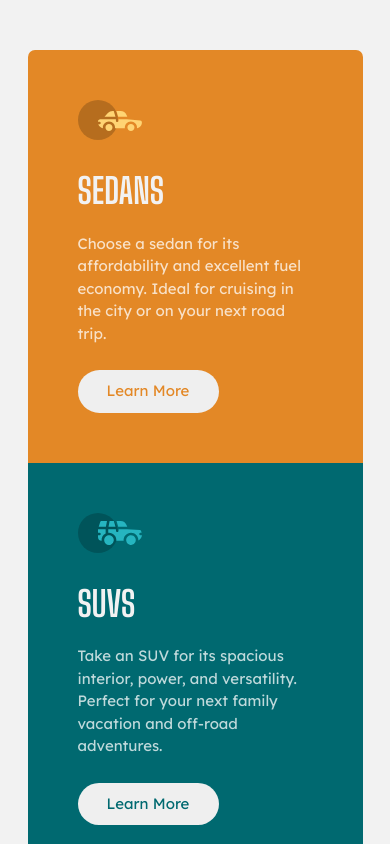
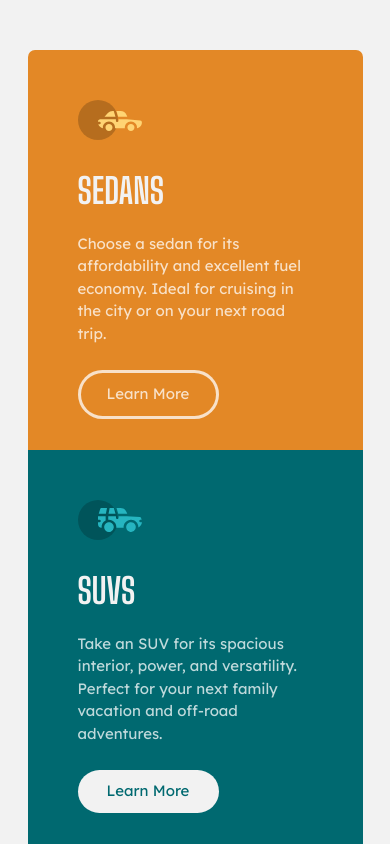
Before and after one commit to DaniDhax/fm-3-column-preview-card-component, a plain HTML site: page index.html in a window 390 px wide. In both pictures the pointer is over the button 148 px from the left and 391 px from the top of the page. Shown: the top 844 px of the page. Drawn offline with Linux system fonts and the light colour scheme.

Commit message:
Mobile 2

```diff
--- a/style.css
+++ b/style.css
@@ -105,8 +105,8 @@ body {
 }
 
 .card {
-
   width: 335px;
+  height: 400px;
   color: var(--transparent-white);
   padding: 50px;
 }
@@ -126,7 +126,6 @@ body {
   background-color: var(--very-dark-cyan);
 }
 
-
 .icon {
   margin-bottom: 25px;
 }
@@ -144,27 +143,54 @@ p {
   margin-bottom: 25px;
 }
 
+.button {
+  position: relative;
+}
+
 button {
-  border: 1px transparent;
+  position: absolute;
+  border: 3px transparent;
   border-radius: 25px;
   font-size: 1.5rem;
   width: 60%;
   padding: 10px 0;
-
+  background-color: var(--very-light-gray);
 }
 
 .sedans button {
   color: var(--bright-orange);
 }
 
+.sedans button:hover {
+  cursor: pointer;
+  color: var(--transparent-white);
+  background-color: var(--bright-orange);
+  border: 3px solid var(--transparent-white);
+}
+
 .suvs button {
   color: var(--dark-cyan);
+}
+
+.suvs button:hover {
+  cursor: pointer;
+  color: var(--transparent-white);
+  background-color: var(--dark-cyan);
+  border: 3px solid var(--transparent-white);
 }
 
 .luxury button {
   color: var(--very-dark-cyan);
 }
 
+.luxury button:hover {
+  cursor: pointer;
+  color: var(--transparent-white);
+  background-color: var(--very-dark-cyan);
+  border: 3px solid var(--transparent-white);
+}
+
+
 
 @media (min-width: 375px) {
 
```
